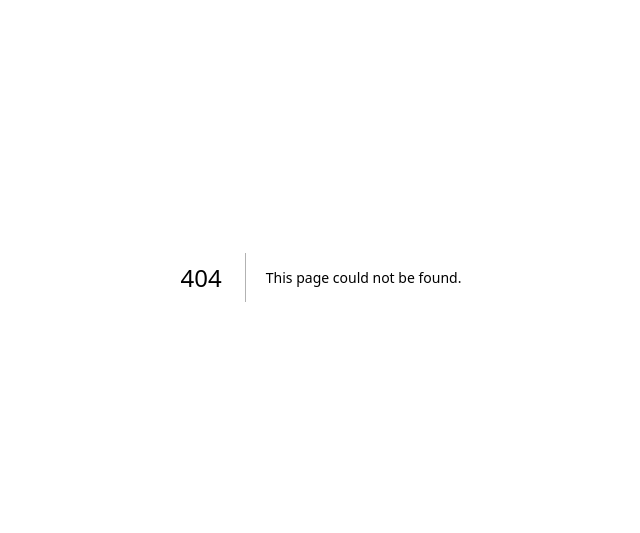
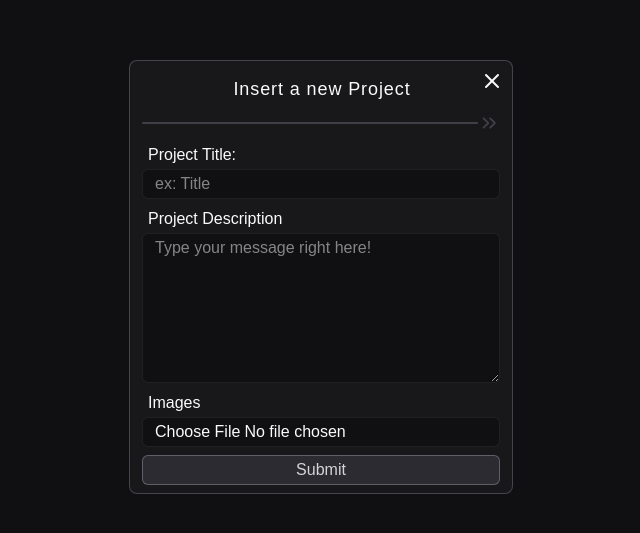
Before and after one commit to kiqprado/kiqstudio, a Next.js app: page /admin in a window 1280 px wide. Before the commit this address had no page. Shown: the part 123-656 px from the top of the page, without its empty margins (319-959 px from the left). Built offline with nearby package versions, Linux system fonts and the light colour scheme; a web font is replaced by a local one.

Commit message:
feat: add a simple form to upload future project, initial structure.

```diff
--- /dev/null
+++ b/src/app/admin/page.tsx
@@ -0,0 +1,64 @@
+import { Button } from "@/elements/button"
+
+import { ChevronsRight, X } from "lucide-react"
+
+export default function InsertNewProjectForm() {
+  return (
+    <div className='h-screen inset-0 flex bg-zinc-900/50'>
+        <form
+              action=""
+              className='m-auto w-96 relative rounded-lg py-2 px-3 space-y-2 border border-zinc-500/50 bg-zinc-900'
+            >
+              <button className='absolute top-2 right-2'>
+                <X/>
+              </button>
+              <h4
+                className='ml-0.5 text-lg text-center mt-1.5 tracking-wider'
+              >
+                Insert a new Project
+              </h4>
+
+              <div className='flex items-center'>
+                <div className='w-full h-0.5 bg-zinc-700 rounded-xl'/>
+                <ChevronsRight className='text-zinc-700'/>
+              </div>
+
+
+              <div className='flex flex-col gap-0.5'>
+                <span className='ml-1.5'>Project Title:</span>
+                <input
+                  type="text"
+                  placeholder='ex: Title'
+                  className='border rounded-md border-zinc-700/35 bg-zinc-950/50 px-3 py-0.5'
+                  required/>
+              </div>
+
+              <div className='flex flex-col gap-0.5'>
+                <span className='ml-1.5'>Project Description</span>
+                <textarea
+                  required
+                  placeholder='Type your message right here!'
+                  rows={6}
+                  className='border rounded-md border-zinc-700/35 bg-zinc-950/50 px-3 py-0.5'
+                />
+              </div>
+
+              <div className='flex flex-col gap-0.5'>
+                <span className='ml-1.5'>Images</span>
+                <input
+                  type="file"
+                  placeholder='load your file'
+                  className='border rounded-md border-zinc-700/35 bg-zinc-950/50 px-3 py-0.5'
+                  required/>
+              </div>
+
+              <Button
+              type="submit"
+              >
+                Submit
+              </Button>
+            </form>
+
+    </div>
+  )
+}
--- a/src/app/page.tsx
+++ b/src/app/page.tsx
@@ -47,6 +47,10 @@ export default function Home() {
             <ArrowBigRightDash/>
             <Link href='/contacts'>Let’s Pretend We’re Formal (But Really, Let’s Talk)</Link>
             </li>
+            <li className='flex items-center gap-1.5'>
+            <ArrowBigRightDash/>
+            <Link href='/admin'>Insert new Project</Link>
+            </li>
           </ul>
       </div>
       )}
--- a/src/app/projects/[slug]/project-client.tsx
+++ b/src/app/projects/[slug]/project-client.tsx
@@ -345,6 +345,7 @@ export default function ProjectClient({ prevProject, project, nextProject}: IPro
           </div>
         ))}
       </div>
+
       <div
         ref={footerRef}
         className='relative h-screen w-full flex flex-col justify-center items-center'
```
